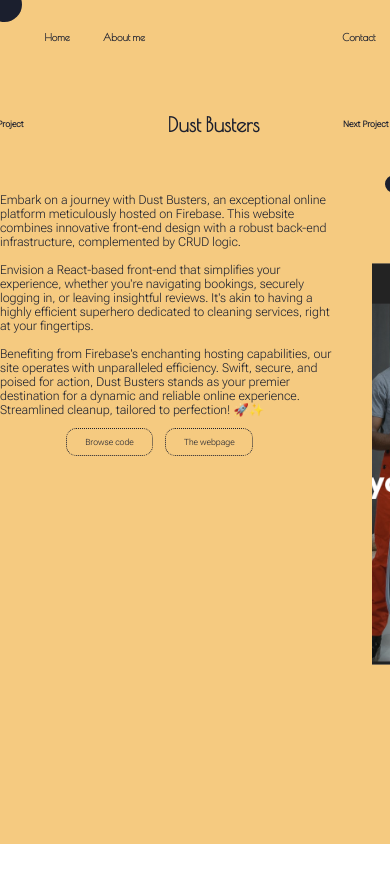
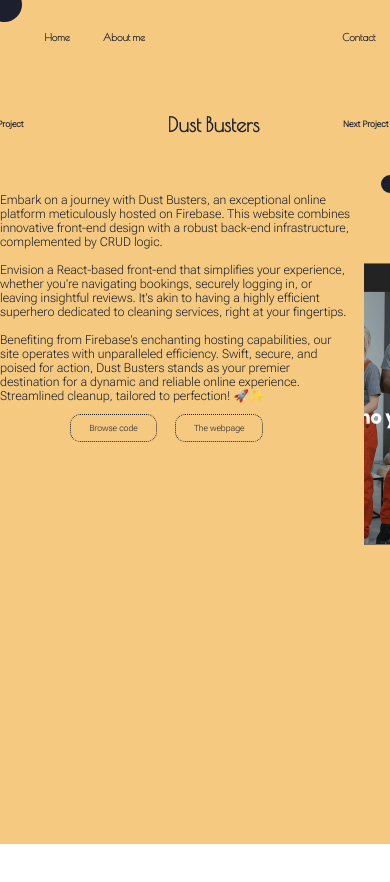
Before and after one commit to starleafer/My-portfolio, a React (Vite) app in the folder workspace/: page /cleaning in a window 390 px wide. Shown: the top 882 px of the page. Built offline with nearby package versions, Linux system fonts and the light colour scheme; a web font is replaced by a local one.

Commit message:
Refactor GalleryImagePopover and ImageGallerySlider components to support new props for inverted colors and native display; adjust styles for improved layout and responsiveness across various components.

```diff
--- a/workspace/src/components/GalleryImagePopover.jsx
+++ b/workspace/src/components/GalleryImagePopover.jsx
@@ -3,7 +3,7 @@
 import { motion as m, AnimatePresence } from 'framer-motion';
 import CustomButton from './CustomButton';
 
-const GalleryImagePopover = ({ image, images = [], onClose, color, backgroundColor, title, shadowColor }) => {
+const GalleryImagePopover = ({ image, images = [], onClose, color, backgroundColor, invertedColors, shadowColor, isNative }) => {
   const [currentIndex, setCurrentIndex] = useState(images.indexOf(image));
 
   useEffect(() => {
@@ -24,20 +24,6 @@
 
   const currentImage = images[currentIndex];
 
-  const imageVariants = {
-    enter: (direction) => ({
-      x: direction === 1 ? 300 : -300, // Start off-screen
-      opacity: 0,
-    }),
-    center: {
-      x: 0, // Centered position
-      opacity: 1,
-    },
-    exit: (direction) => ({
-      x: direction === 1 ? -300 : 300, // Exit off-screen
-      opacity: 0,
-    }),
-  };
 
   return (
     <AnimatePresence>
@@ -58,21 +44,22 @@
             transition={{ duration: 0.3 }}
             onClick={(e) => e.stopPropagation()}
           >
-            <ImageGroup>
+            <ImageGroup isNative={isNative}>
               <PopoverImage
                 src={currentImage.src}
                 alt={currentImage.alt || 'Image'}
                 onClick={onClose}
+                isNative={isNative}
 
               />
               <ClosButtonContainer>
-                <CustomButton color={color} border cleaning backgroundColor={backgroundColor} label="X" onClick={onClose} />
+                <CustomButton color={color} border invertedColors backgroundColor={backgroundColor} label="X" onClick={onClose} />
               </ClosButtonContainer>
             </ImageGroup>
             <NavigationGroup>
-              <CustomButton width="20em" border cleaning color={color} backgroundColor={backgroundColor} shadowColor={shadowColor} title label="Previous Image" onClick={handlePrevious}
+              <CustomButton width="20em" border invertedColors color={color} backgroundColor={backgroundColor} shadowColor={shadowColor} title label="Previous Image" onClick={handlePrevious}
               />
-              <CustomButton width="20em" border cleaning color={color} backgroundColor={backgroundColor} shadowColor={shadowColor} title label="Next Image" onClick={handleNext}
+              <CustomButton width="20em" border invertedColors color={color} backgroundColor={backgroundColor} shadowColor={shadowColor} title label="Next Image" onClick={handleNext}
               />
             </NavigationGroup>
 
@@ -104,11 +91,10 @@
   justify-content: center;
   align-items: center;
   gap: 2em;
-
 `;
 
 const PopoverImage = styled.img`
-  max-width: 80%;
+  max-width: ${(props) => (props.isNative ? '30%' : '80%')};
   max-height: 80%;
   border-radius: 10px;
   cursor: none;
@@ -119,8 +105,9 @@
   gap: 5em;
   margin-top: 20px;
   align-items: flex-start;
-  justify-content: flex-end;
+  justify-content: ${props => props.isNative ? 'center' : 'flex-end'};
   margin-right: 2em;
+  margin-left: ${props => props.isNative ? '12em' : '0'};
 `;
 
 const ClosButtonContainer = styled.div`
--- a/workspace/src/components/ImageGallerySlider.jsx
+++ b/workspace/src/components/ImageGallerySlider.jsx
@@ -5,7 +5,7 @@
 import ImageCounterSlider from './ImageCounterSlider';
 import GalleryImagePopover from './GalleryImagePopover';
 
-const ImageGallerySlider = ({ color, backgroundColor, shadowColor, cleaning, images = [] }) => {
+const ImageGallerySlider = ({ color, backgroundColor, isNative, shadowColor, invertedColors, images = [] }) => {
   const containerRef = useRef(null);
   const sliderRef = useRef(null);
   const [selectedImage, setSelectedImage] = useState(null);
@@ -63,7 +63,7 @@
               }}
               onClick={() => handleImageClick(image)}
             >
-              <Image src={image.src} alt={image.alt || 'Image'} />
+              <Image src={image.src} alt={image.alt || 'Image'} isNative={isNative} />
             </Card>
           </CardContainer>
         ))}
@@ -74,9 +74,10 @@
         images={images}
         onClose={handleClosePopover}
         color={color}
-        cleaning={cleaning}
+        invertedColors={invertedColors}
         backgroundColor={backgroundColor}
         shadowColor={shadowColor}
+        isNative={isNative}
       />
     </Contents>
   );
@@ -137,8 +138,8 @@
 
 const Image = styled.img`
   border-radius: 4px;
-  width: 800px;
-  height: 400px;
+  width: ${(props) => (props.isNative ? '13em' : '50em')};
+  height: ${(props) => (props.isNative ? '25em' : '25em')};
   border: 1px solid #424242ad;
   cursor: none;
 
--- a/workspace/src/components/PageBody.jsx
+++ b/workspace/src/components/PageBody.jsx
@@ -23,7 +23,7 @@
   isNative,
   isBrowser,
   showSwitch,
-  cleaning
+  invertedColors
 }) {
   const [isSwitchActive, setIsSwitchActive] = useState(false);
   const { card } = useCardContext();
@@ -36,8 +36,6 @@
   const color = currentCard.color;
   const backgroundColor = currentCard.backgroundColor;
   const shadowColor = currentCard.shadow;
-
-  console.log("FÄRG", shadowColor)
 
   const renderNativeLink = nativeRepo && (
     <Link
@@ -110,7 +108,7 @@
           <PageNavigationButton title={title} />
         </TitleContainer>
         <div style={{ display: 'flex', flexDirection: 'row', gap: '1em' }}>
-          <PageDescription style={{ display: 'flex', flexDirection: 'column', font: '55vw', margin: '0' }}>
+          <PageDescription style={{ display: 'flex', flexDirection: 'column', font: '55vw', margin: '0'}}>
             {PageDescription1}
             {PageDescription2 ? (
               <>
@@ -142,7 +140,8 @@
               backgroundColor={backgroundColor}
               shadowColor={shadowColor}
               images={isNative ? nativeImages : browserImages}
-              cleaning={cleaning}
+              isNative={isNative}
+              invertedColors={invertedColors}
             />
           </ImageContainer>
         </div>
@@ -211,7 +210,7 @@
   padding-right: 13em;
   `;
 
-const PageDescription = styled.h3`
+const PageDescription = styled.div`
   display: flex;
   width: 32vw;
   height: 100vh;
@@ -351,7 +350,7 @@
   flex-direction: column;
   height: 100vh;
   overflow: hidden;
-  margin-left: ${props => props.isSwitchActive ? '2.5em' : '2.5em'};
+  margin-left: ${props => props.isSwitchActive ? '2.5em' : '0'};
 `
 
 
--- a/workspace/src/components/pages/ChatApp.jsx
+++ b/workspace/src/components/pages/ChatApp.jsx
@@ -44,6 +44,7 @@
         isBrowser={isBrowser}
         previousPage
         nextPage
+        invertedColors
       />
       <TransitionScreen />
     </>
@@ -74,7 +75,7 @@
 //   `;
 
 const PageTitle = styled.h1`
-  font-size: 5vw;
+font-size: 6em;
 width: 80%;
   align-self: flex-start;
   color: var(--neon-green);
--- a/workspace/src/components/pages/Cleaning.jsx
+++ b/workspace/src/components/pages/Cleaning.jsx
@@ -46,7 +46,7 @@
           browserImages={browserImages}
           isNative={isNative}
           isBrowser={isBrowser}
-          cleaning
+          invertedColors
         />
       {
       runTransition === true
@@ -68,7 +68,7 @@
 
 
 const PageTitle = styled.h1`
-font-size: 5vw;
+font-size: 6em;
 
 @media (max-width: 1024px) {
   margin: 1.5vh 0;
--- a/workspace/src/components/pages/MovieApp.jsx
+++ b/workspace/src/components/pages/MovieApp.jsx
@@ -104,7 +104,7 @@
 //   `;
 
 const PageTitle = styled.h1`
-  font-size: 5vw;
+  font-size: 6em;
   width: 80%;
   align-self: flex-start;
   animation: ${glow} 2s infinite alternate;
--- a/workspace/src/components/pages/WebbShop.jsx
+++ b/workspace/src/components/pages/WebbShop.jsx
@@ -74,8 +74,7 @@
 //   `;
 
 const PageTitle = styled.h1`
-font-size: 5vw;
-/* width: 80%; */
+font-size: 6em;
 align-self: flex-start;
 color: var(--bisque);
 
```
Lines whose indentation alone changed are shown as unchanged.
